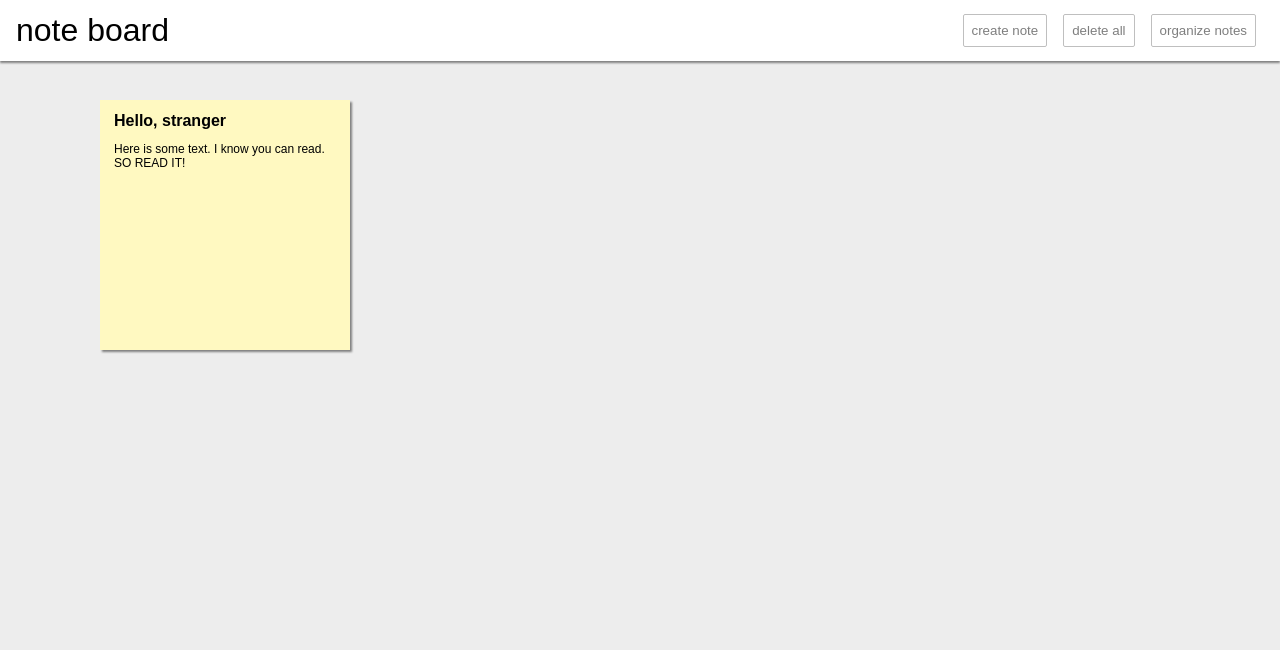
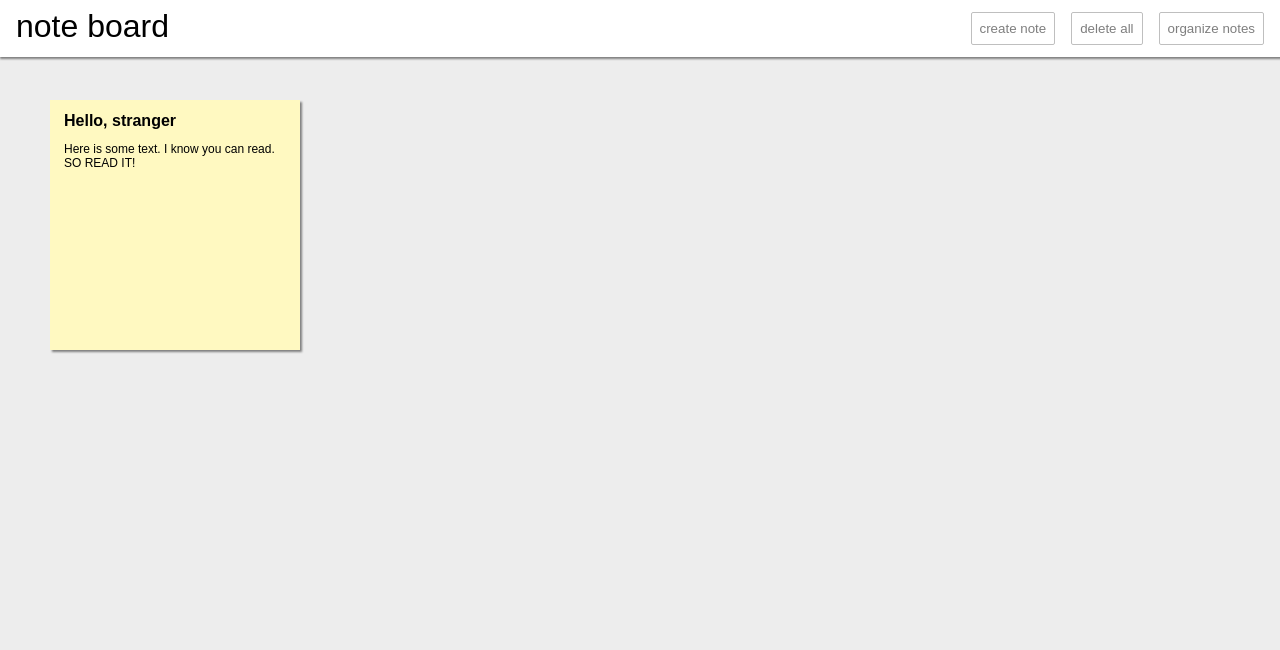
Before and after one commit to marianlam/react-notes, a React app: page / in a window 1280 px wide. Built offline with nearby package versions, Linux system fonts and the light colour scheme.

Commit message:
adjusted styles

```diff
--- a/src/components/create_note_modal.js
+++ b/src/components/create_note_modal.js
@@ -28,6 +28,7 @@
       };
     }
     return (
+      <div id="modal-container">
         <div id="create-note-modal" style={modalStyle}>
           <h2 id="modal-title">create a note</h2>
           <button id="button-cancel" type="button" onClick={this.props.closeModal}>cancel</button>
@@ -44,6 +45,7 @@
             </div>
           </div>
         </div>
+      </div>
     );
   }
 }
--- a/src/components/note.js
+++ b/src/components/note.js
@@ -6,7 +6,7 @@
     this.state = {
       title: 'Hello, stranger',
       text: 'Here is some text. I know you can read. SO READ IT!',
-      x: 100,
+      x: 50,
       y: 100,
       zIndex: 999,
     };
--- a/src/components/utility_bar.js
+++ b/src/components/utility_bar.js
@@ -13,13 +13,15 @@
       boxShadow: '0 2px 2px gray',
       display: 'flex',
       padding: '0 16px',
+      position: 'fixed',
       zIndex: '1000',
+      width: '100%',
     };
 
     const headerStyle = {
       fontWeight: 'lighter',
       margin: '0 18px 0 0',
-      padding: '12px 0',
+      padding: '8px 0 12px 0',
       textTransform: 'lowercase',
     };
 
@@ -27,8 +29,8 @@
       display: 'flex',
       alignItems: 'center',
       position: 'absolute',
-      top: '6px',
-      right: '16px',
+      top: '4px',
+      right: '40px',
     };
 
     const buttonStyle = {
--- a/src/style.scss
+++ b/src/style.scss
@@ -14,10 +14,13 @@
   opacity: 1;
 }
 
+#modal-container {
+  position: absolute;
+  width: 100%;
   #create-note-modal {
     background-color: white;
     box-shadow: 2px 2px 2px gray;
-  margin: 10vh auto;
+    margin: 16vh auto;
     padding: 20px;
     position: relative;
     width: 80%;
@@ -97,3 +100,4 @@
       }
     }
   }
+}
```
Lines whose indentation alone changed are shown as unchanged.
